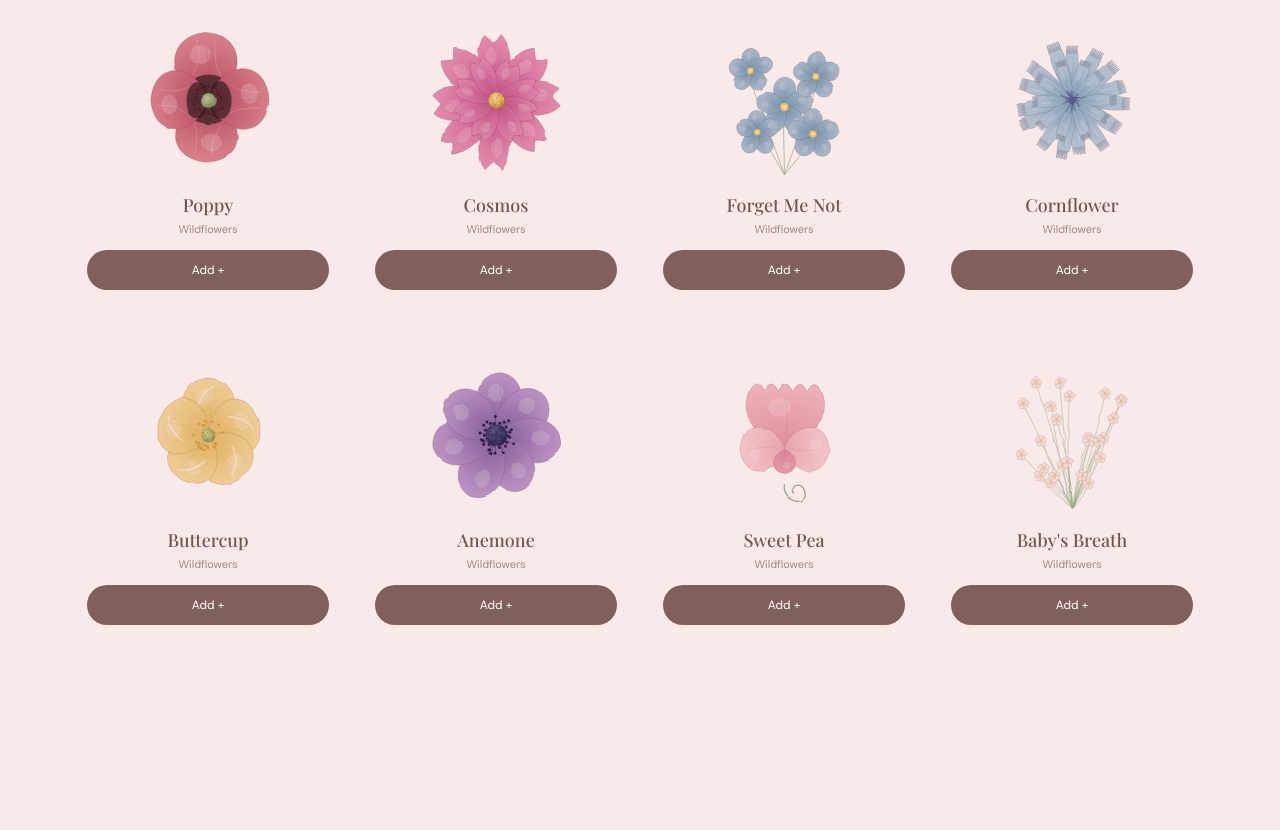
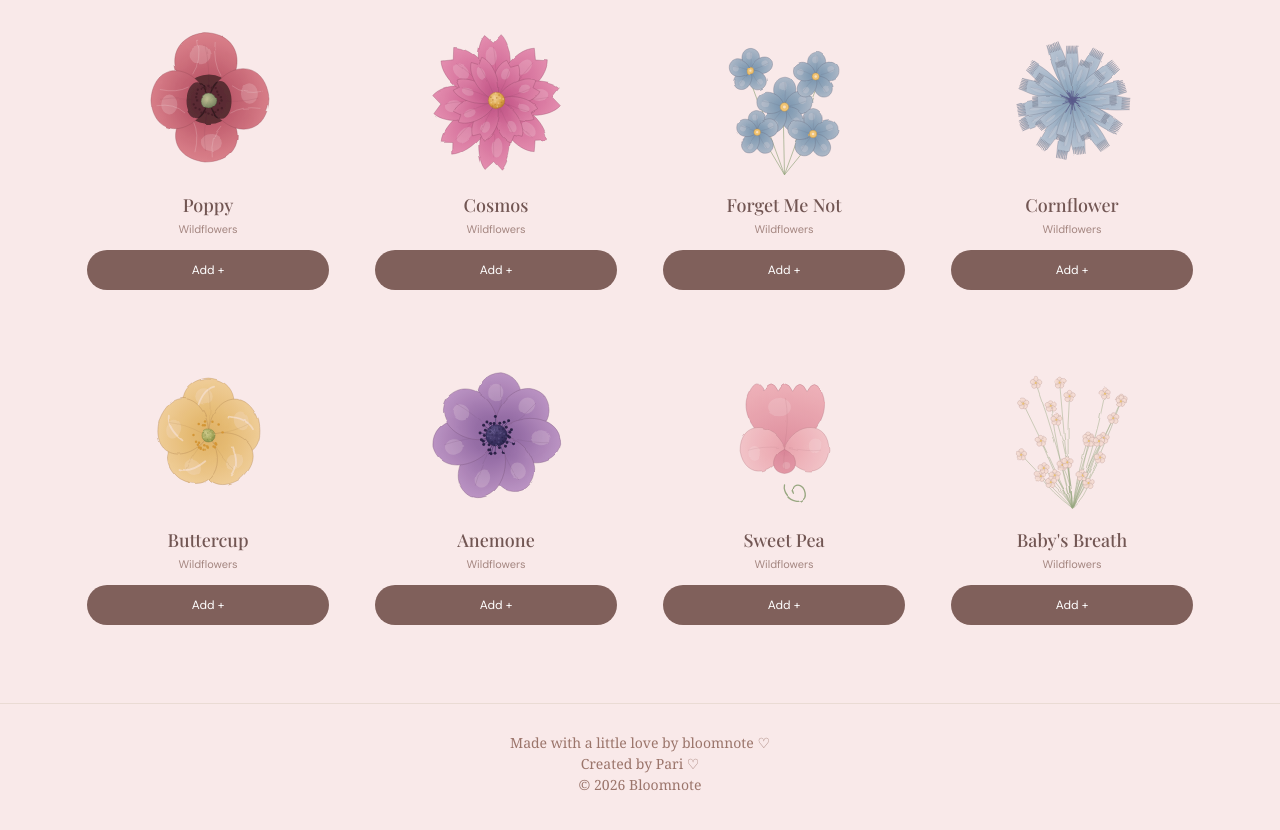
Before and after one commit to bloomorae/bloomnote0, a plain HTML site: page collection.html in a window 1280 px wide. Shown: the part 8177-9007 px from the top of the page. Before the commit the page ends 8985 px from the top, so only its background shows below. Drawn offline with nearby package versions, Linux system fonts and the light colour scheme; a web font is replaced by a local one.

Commit message:
Update collection.html

```diff
--- a/collection.html
+++ b/collection.html
@@ -6,6 +6,22 @@
     <meta name="viewport" content="width=device-width, initial-scale=1.0">
     <title>Choose your flowers | Bloomnote</title>
     <link rel="stylesheet" href="collection.css">
+
+    <style>
+        .creator-footer {
+            text-align: center;
+            padding: 28px 15px;
+            border-top: 1px solid #eadbd4;
+            font-family: Georgia, 'Times New Roman', serif;
+            color: #9b756b;
+            font-size: 14px;
+            line-height: 1.35;
+        }
+
+        .creator-footer p {
+            margin: 2px 0;
+        }
+    </style>
 </head>
 <body>
 
@@ -33,6 +49,12 @@
         </section>
     </main>
 
+    <footer class="creator-footer">
+        <p>Made with a little love by bloomnote ♡</p>
+        <p>Created by Pari ♡</p>
+        <p>© 2026 Bloomnote</p>
+    </footer>
+
     <footer class="selection-bar">
         <div>
             <p class="selection-label">YOUR FLOWER SELECTION</p>
```
